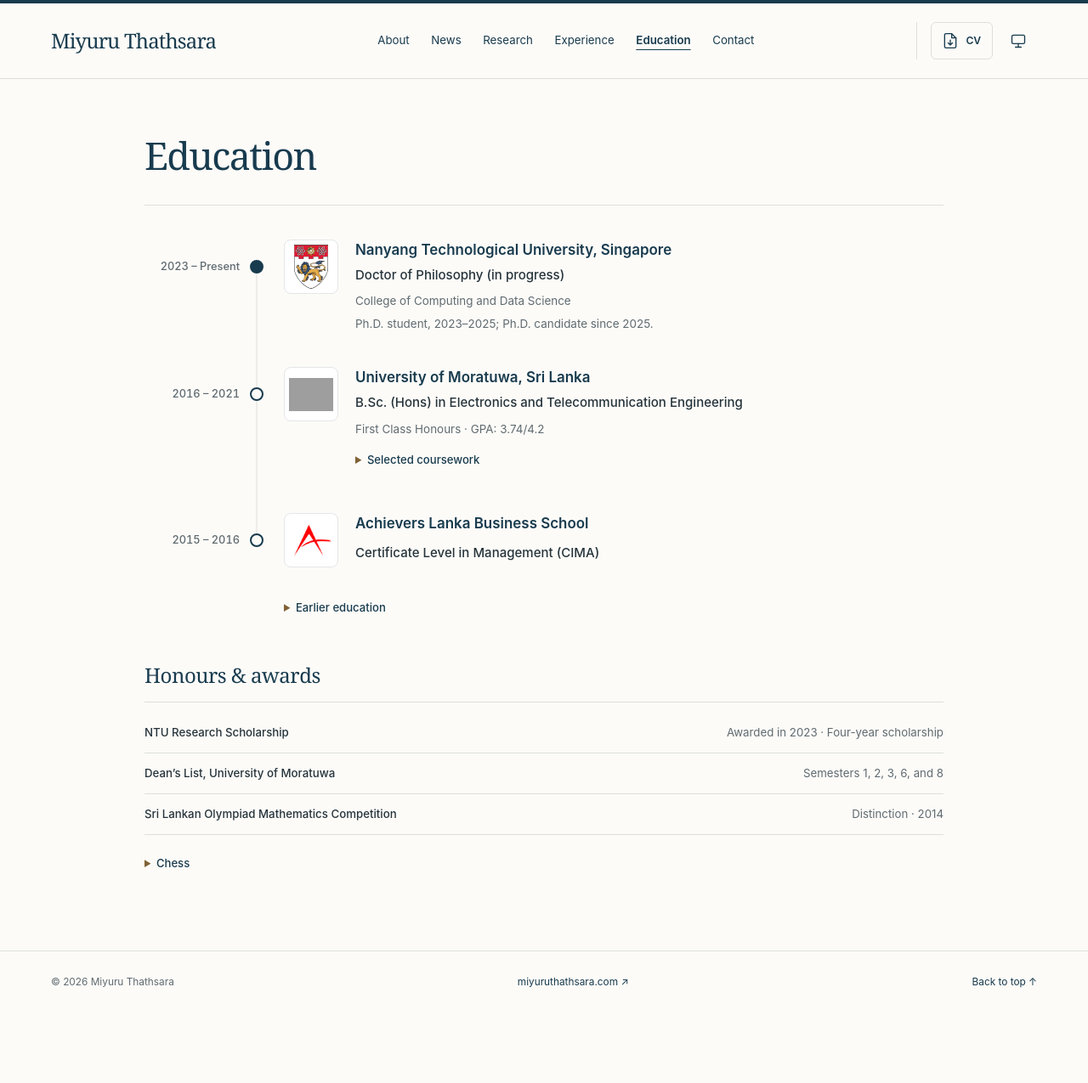
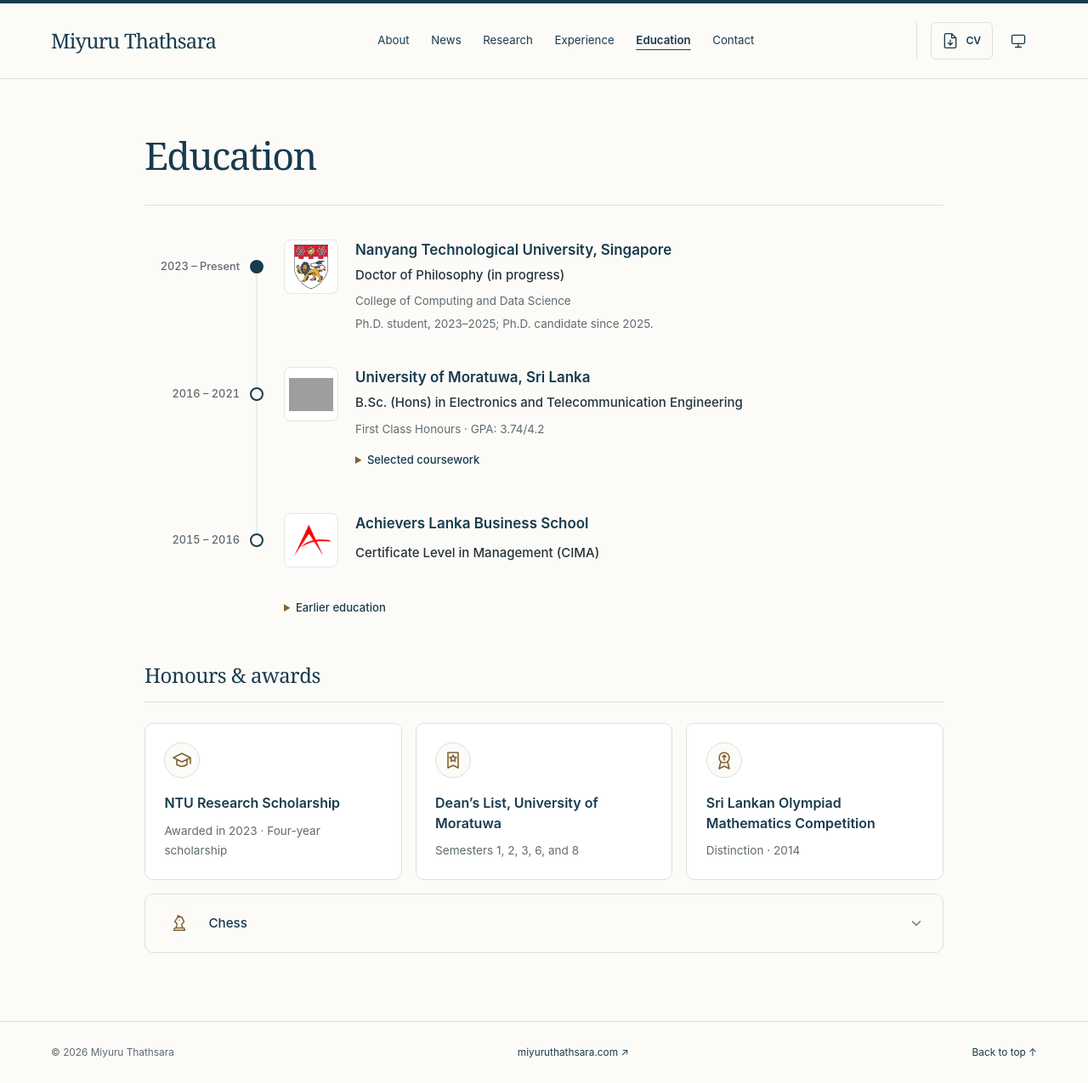
Before and after one commit to MiyuruThathsara/miyuruthathsara.github.io, a Jekyll site: the page built from education.html, in a window 1280 px wide. Shown: the whole page at 85% size. Built offline with Jekyll 4.4.1, drawn with Linux system fonts in a browser that asks for light colours; before the commit the page ends 1192 px from its top, so only the background shows below that; grey boxes are pictures that could not be loaded.

Commit message:
Present honours and awards with responsive cards and icons

```diff
--- a/_data/profile.json
+++ b/_data/profile.json
@@ -124,18 +124,21 @@
   "awards": [
     {
       "title": "NTU Research Scholarship",
+      "icon": "scholarship",
       "paragraphs": [
         "Awarded in 2023 · Four-year scholarship"
       ]
     },
     {
       "title": "Dean’s List, University of Moratuwa",
+      "icon": "academic",
       "paragraphs": [
         "Semesters 1, 2, 3, 6, and 8"
       ]
     },
     {
       "title": "Sri Lankan Olympiad Mathematics Competition",
+      "icon": "medal",
       "selection_key": "Olympiad Mathematics Competition",
       "paragraphs": [
         "Distinction · 2014"
@@ -143,6 +146,7 @@
     },
     {
       "title": "Chess",
+      "icon": "chess",
       "collapsed": true,
       "paragraphs": [
         "School team captain, 2005–2010. Individual: 25th nationally and 5th provincially. Team: 3rd nationally on two occasions."
--- /dev/null
+++ b/_includes/award-icon.html
@@ -0,0 +1,8 @@
+<svg viewBox="0 0 24 24" fill="none" stroke="currentColor" stroke-width="1.6" stroke-linecap="round" stroke-linejoin="round" aria-hidden="true" focusable="false">
+  {% case include.name %}
+  {% when 'scholarship' %}<path d="m2 9 10-5 10 5-10 5-10-5Zm4 2v6c4 3 8 3 12 0v-6M22 9v7"/>
+  {% when 'academic' %}<path d="M6 3h12v18l-6-3-6 3V3Z"/><path d="m12 6 1.2 2.4 2.7.4-2 1.9.5 2.7-2.4-1.3-2.4 1.3.5-2.7-2-1.9 2.7-.4L12 6Z"/>
+  {% when 'chess' %}<path d="M5 21h14l-1-3H6l-1 3Zm3-3 1-6-3-2 4-6h5l3 6-3 3 1 5M10 4V2l4 2"/><path d="M12 8h.01"/>
+  {% else %}<circle cx="12" cy="9" r="6"/><path d="m8 14-2 8 6-3 6 3-2-8m-4-8v6m-2-4 2-2 2 2"/>
+  {% endcase %}
+</svg>
--- a/_layouts/default.html
+++ b/_layouts/default.html
@@ -18,7 +18,7 @@
     <meta name="twitter:card" content="summary">
     <link rel="icon" href="{{ '/assets/favicon.svg' | relative_url }}" type="image/svg+xml">
     <script src="{{ '/assets/js/theme.js' | relative_url }}?v=20260915-touch"></script>
-    <link rel="stylesheet" href="{{ '/assets/css/style.css' | relative_url }}?v=20261103-compact-actions">
+    <link rel="stylesheet" href="{{ '/assets/css/style.css' | relative_url }}?v=20261103-award-cards">
     <link rel="stylesheet" href="{{ '/assets/css/tools.css' | relative_url }}?v=20261103-cv-topics">
     <script src="{{ '/assets/js/images.js' | relative_url }}" defer></script>
     <script src="{{ '/assets/js/navigation.js' | relative_url }}?v=20261103-about-contact" defer></script>
--- a/assets/css/style.css
+++ b/assets/css/style.css
@@ -234,23 +234,32 @@
 /* A small white backing preserves each mark's original colors in dark mode. */
 .organization-logo { grid-area: logo; display: flex; align-items: center; justify-content: center; width: 64px; height: 72px; padding: 4px; border-radius: 3px; background: #fff; }
 .organization-logo img { width: 100%; height: 100%; object-fit: contain; }
-.record-details summary, .award-details summary { min-height: 44px; padding: 0.6rem 0; font-size: 0.82rem; }
-.record-details p, .award-details p { margin: 0.25rem 0 0.6rem; max-width: 42rem; font-size: 0.82rem; color: var(--muted); }
-.award-details { grid-column: 1 / -1; }
+.record-details summary { min-height: 44px; padding: 0.6rem 0; font-size: 0.82rem; }
+.record-details p { margin: 0.25rem 0 0.6rem; max-width: 42rem; font-size: 0.82rem; color: var(--muted); }
 .degree-status { font-weight: 400; font-size: 0.85rem; }
 .education-details { margin-top: 1.75rem; }
 .education-details > summary { display: list-item; min-height: 44px; margin-left: 164px; padding: 0.5rem 0; }
 .education-details[open] > summary { margin-bottom: 1rem; }
 #education #awards { margin-top: 2.5rem; }
 #education #awards .section-heading h2 { font-size: 1.5rem; }
-#education .award-list li { grid-template-columns: minmax(0, 1fr) auto; }
-#education .award-list span { text-align: right; }
-.award-list { list-style: none; padding: 0; margin: 0; }
-.award-list li { display: grid; grid-template-columns: 1fr 1fr; gap: 1.5rem; padding: 0.75rem 0; border-bottom: 1px solid var(--line); font-size: 0.83rem; }
-.award-list li:first-child { padding-top: 0; }
-.award-list li:last-child { border-bottom: 0; padding-bottom: 0; }
-.award-list strong { font-weight: 500; }
-.award-list span { color: var(--muted); }
+.award-list { display: grid; grid-template-columns: repeat(3, minmax(0, 1fr)); gap: 1rem; list-style: none; padding: 0; margin: 0; }
+.award-list > li { min-width: 0; }
+.award-card { display: flex; flex-direction: column; gap: 1.15rem; height: 100%; padding: 1.4rem; border: 1px solid var(--line); border-radius: 10px; background: var(--card); }
+.award-icon { display: inline-flex; align-items: center; justify-content: center; flex-shrink: 0; width: 42px; height: 42px; border: 1px solid var(--line); border-radius: 50%; background: var(--paper); color: var(--accent); }
+.award-icon svg { width: 24px; height: 24px; }
+.award-content { min-width: 0; }
+.award-content h3 { margin: 0 0 0.6rem; font-size: 1rem; font-weight: 600; line-height: 1.45; }
+.award-content p { margin: 0; font-size: 0.85rem; line-height: 1.65; color: var(--muted); }
+.award-item--expandable { grid-column: 1 / -1; }
+.award-details { border: 1px solid var(--line); border-radius: 10px; }
+.award-details summary { display: flex; align-items: center; gap: 1rem; width: 100%; min-height: 44px; padding: 1rem 1.4rem; list-style: none; font-size: 0.95rem; font-weight: 500; }
+.award-details summary::-webkit-details-marker { display: none; }
+.award-details summary:hover { background: var(--wash); border-radius: 10px; }
+.award-details summary .award-icon { width: 36px; height: 36px; border-color: transparent; }
+.award-details summary .award-icon svg { width: 22px; height: 22px; }
+.award-chevron { width: 18px; height: 18px; flex-shrink: 0; margin-left: auto; color: var(--muted); }
+.award-details[open] .award-chevron { transform: rotate(180deg); }
+.award-details p { margin: 0; max-width: 50rem; padding: 0 1.4rem 1.25rem calc(1.4rem + 36px + 1rem); font-size: 0.85rem; line-height: 1.7; color: var(--muted); }
 .contact-list { margin: 1.5rem 0; font-size: 0.88rem; }
 .contact-list > div { display: grid; grid-template-columns: 110px minmax(0, 1fr); gap: 1rem; margin: 0.5rem 0; }
 .contact-list dt { color: var(--muted); }
@@ -321,8 +330,14 @@
   .experience-organization { margin: 0.875rem 0 0; font-size: 0.875rem; line-height: 1.6; }
   .experience-description { margin-top: 0.875rem; padding-top: 0.875rem; border-top: 1px solid var(--line); font-size: 0.875rem; line-height: 1.7; }
   .organization-logo { width: 60px; height: 60px; padding: 4px; border: 1px solid #e4e6e8; border-radius: 8px; }
-  #education .award-list li { grid-template-columns: 1fr; gap: 0.15rem; }
-  #education .award-list span { text-align: left; }
+}
+
+@media (max-width: 800px) {
+  .award-list { grid-template-columns: minmax(0, 1fr); gap: 0.75rem; }
+  .award-card { flex-direction: row; align-items: flex-start; gap: 1rem; padding: 1.2rem; }
+  .award-content h3 { margin-bottom: 0.4rem; }
+  .award-details summary { padding: 0.85rem 1.2rem; }
+  .award-details p { padding: 0 1.2rem 1.2rem calc(1.2rem + 36px + 1rem); }
 }
 
 @media (max-width: 540px) {
@@ -345,7 +360,6 @@
   .publication-media { order: 1; }
   .record { grid-template-columns: 1fr; gap: 0.25rem; }
   .record-date { margin: 0; }
-  .award-list li { grid-template-columns: 1fr; gap: 0.15rem; }
   .footer-inner { column-gap: 1rem; }
   .footer-inner p { flex-basis: 100%; }
 }
@@ -373,6 +387,7 @@
   .record { grid-template-columns: 100px minmax(0, 1fr); }
   .experience-card { background: #fff; box-shadow: none; break-inside: avoid; }
   .education-entry { break-inside: avoid; }
+  .award-card { background: #fff; }
   .publication, .record, .award-list li, .research-map { break-inside: avoid; }
   .section-heading { break-after: avoid; }
 }
--- a/education.html
+++ b/education.html
@@ -12,9 +12,24 @@
 </details>
 <section class="content-section" id="awards" aria-labelledby="awards-title">
   <div class="section-heading"><h2 id="awards-title">Honours &amp; awards</h2></div>
-  <ul class="award-list">
-    {% for award in site.data.profile.awards %}<li>{% if award.collapsed %}
-      <details class="award-details"><summary>{{ award.title | escape }}</summary><p>{{ award.paragraphs | join: ' ' | escape }}</p></details>
-    {% else %}<strong>{{ award.title | escape }}</strong><span>{{ award.paragraphs | join: ' ' | escape }}</span>{% endif %}</li>{% endfor %}
+  <ul class="award-list" role="list">
+    {% for award in site.data.profile.awards %}
+    <li{% if award.collapsed %} class="award-item--expandable"{% endif %}>
+      {% if award.collapsed %}
+      <details class="award-details">
+        <summary><span class="award-icon">{% include award-icon.html name=award.icon %}</span><span>{{ award.title | escape }}</span><svg class="award-chevron" viewBox="0 0 24 24" fill="none" stroke="currentColor" stroke-width="1.6" stroke-linecap="round" stroke-linejoin="round" aria-hidden="true" focusable="false"><path d="m6 9 6 6 6-6"/></svg></summary>
+        <p>{{ award.paragraphs | join: ' ' | escape }}</p>
+      </details>
+      {% else %}
+      <article class="award-card" aria-labelledby="award-{{ forloop.index }}">
+        <span class="award-icon">{% include award-icon.html name=award.icon %}</span>
+        <div class="award-content">
+          <h3 id="award-{{ forloop.index }}">{{ award.title | escape }}</h3>
+          <p>{{ award.paragraphs | join: ' ' | escape }}</p>
+        </div>
+      </article>
+      {% endif %}
+    </li>
+    {% endfor %}
   </ul>
 </section>
```
